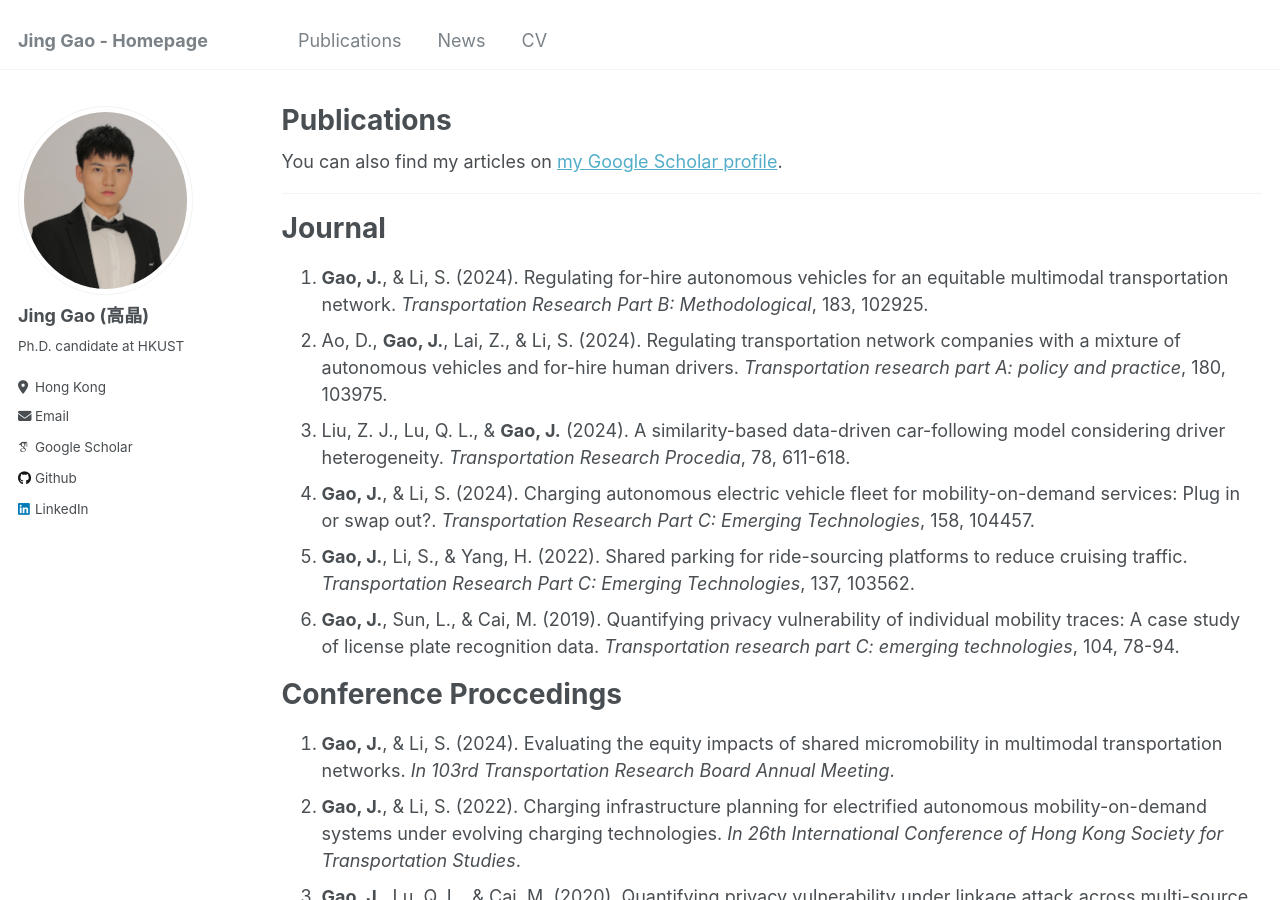
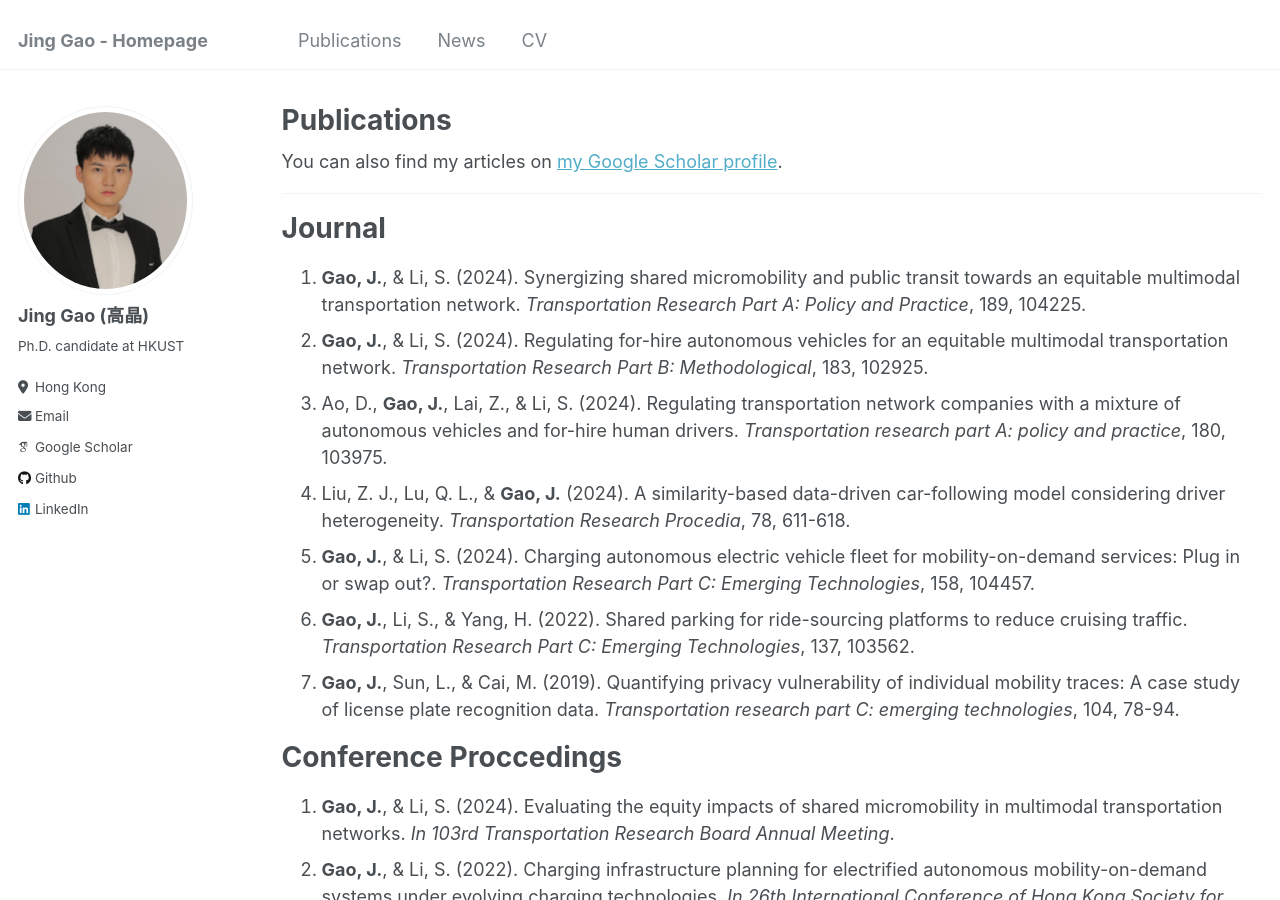
Before and after one commit to jgaoax/jgaoax.github.io, a Jekyll site: the page built from _pages/publications.md, in a window 1280 px wide and 900 px high. Built offline with Jekyll 4.4.1, drawn with Linux system fonts in a browser that asks for light colours; some web fonts are replaced.

Commit message:
Update publications.md

```diff
--- a/_pages/publications.md
+++ b/_pages/publications.md
@@ -15,6 +15,7 @@ author_profile: true
 
 Journal
 ======
+1. **Gao, J.**, & Li, S. (2024). Synergizing shared micromobility and public transit towards an equitable multimodal transportation network. _Transportation Research Part A: Policy and Practice_, 189, 104225.
 1. **Gao, J.**, & Li, S. (2024). Regulating for-hire autonomous vehicles for an equitable multimodal transportation network. _Transportation Research Part B: Methodological_, 183, 102925.
 2. Ao, D., **Gao, J.**, Lai, Z., & Li, S. (2024). Regulating transportation network companies with a mixture of autonomous vehicles and for-hire human drivers. _Transportation research part A: policy and practice_, 180, 103975.
 3. Liu, Z. J., Lu, Q. L., & **Gao, J.** (2024). A similarity-based data-driven car-following model considering driver heterogeneity. _Transportation Research Procedia_, 78, 611-618.
```
